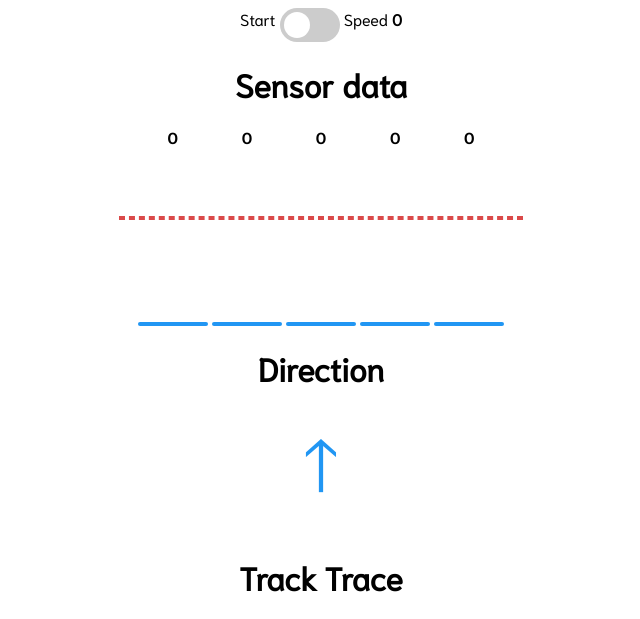
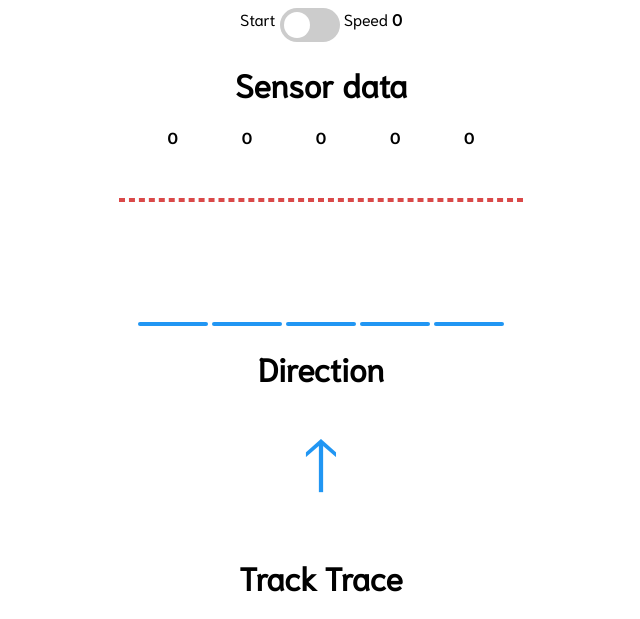
Before and after one commit to fabrv/picarUI, a website: page client/index.html in a window 1280 px wide. Shown: the top 619 px of the page, without its empty margins (319-959 px from the left). Drawn offline with nearby package versions, Linux system fonts and the light colour scheme; no server answers.

Commit message:
reThreshold

```diff
--- a/client/main.css
+++ b/client/main.css
@@ -110,7 +110,7 @@ input:checked + .slider:before {
   width: 400px;
   border: dashed 2px #da4949;
   position: absolute;
-  top: 42%;
+  top: 33%;
   left: 50%;
   transform: translateY(-50%) translateX(-50%);
   z-index: 100;
```
